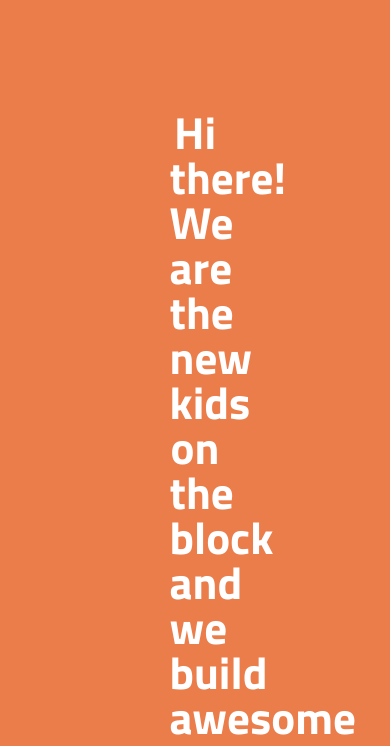
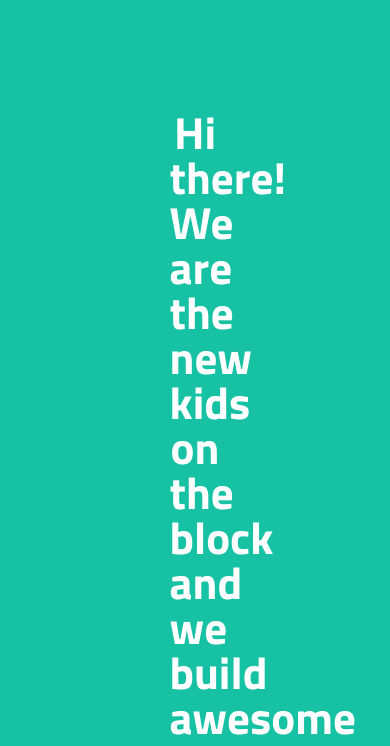
Before and after one commit to Shoumik09/cuda-webpage, a plain HTML site: page index.html in a window 390 px wide. Shown: the part 135-881 px from the top of the page. Drawn offline with Linux system fonts and the light colour scheme.

Commit message:
Update mobile.css

```diff
--- a/css/mobile.css
+++ b/css/mobile.css
@@ -1,7 +1,7 @@
 /* mobile device */
 @media (max-width: 600px) {
     header {
-        background-color: #eb7d4b;
+        background-color: #17c2a4;
     }
         /* For mobile phones: */
         [class*="col-"] {
```
